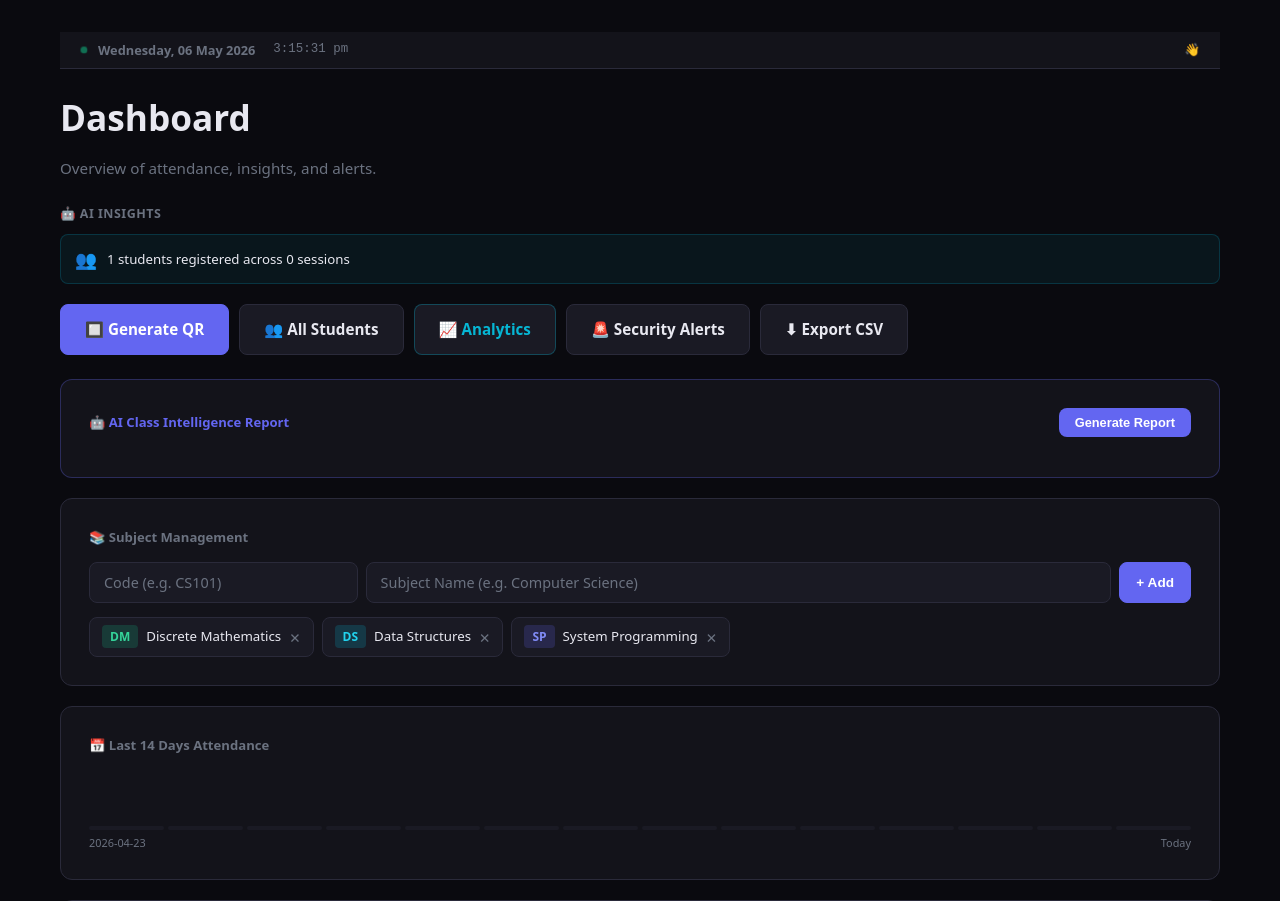
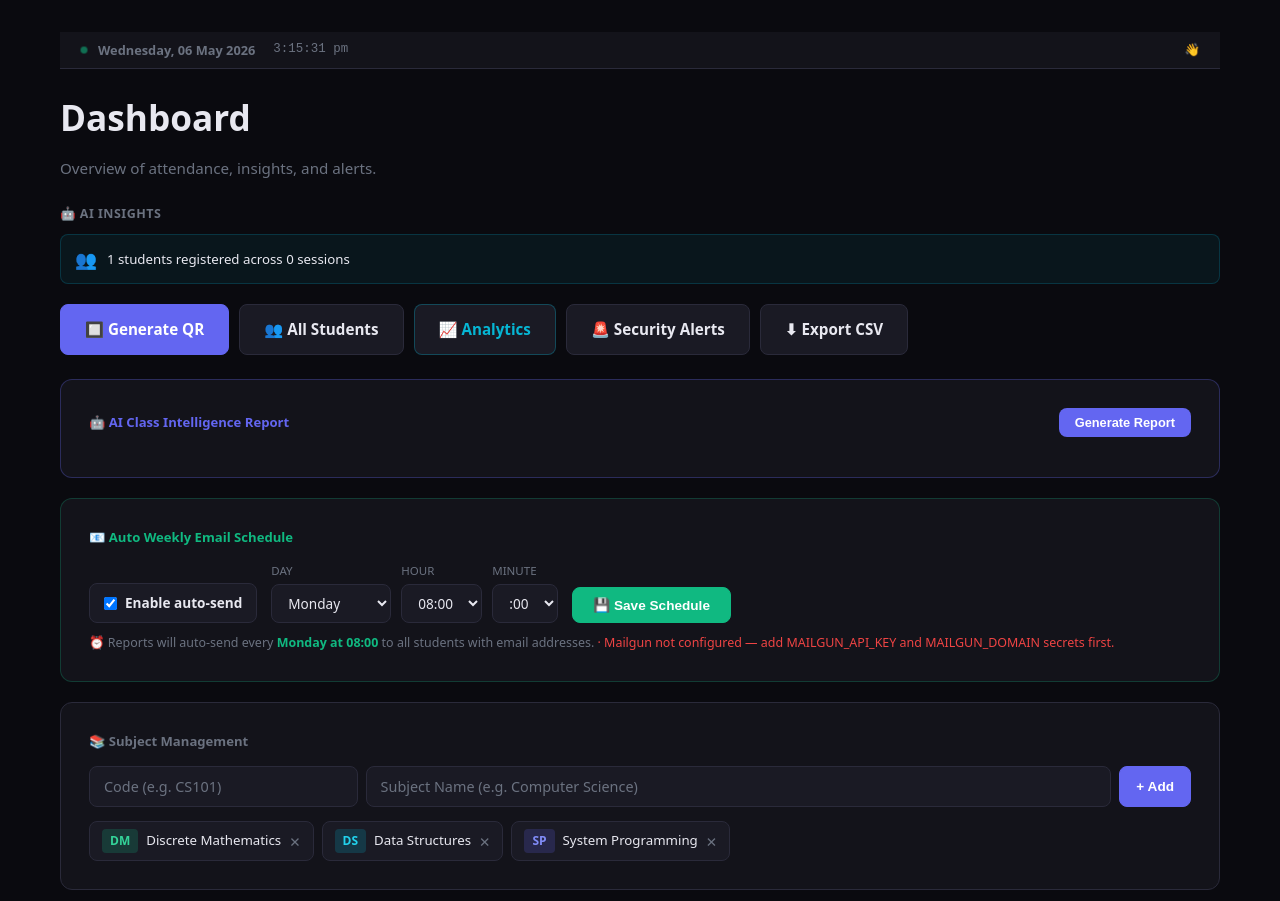
Before and after one commit to AyushKumar200305/qr-attendance-system, a Flask app: page /teacher/dashboard in a window 1280 px wide. Shown: the part 60-961 px from the top of the page. Run offline with Flask 3, Linux system fonts and the light colour scheme; the visitor is signed in with stand-in values (Sample User, id 1); data comes from the database, SQL or seed files in the repository; data that the repository does not hold is empty.

Commit message:
Add automatic weekly email reporting with customizable scheduling
Integrates APScheduler for automated weekly email reports, adds a new `app_settings` table to `database.py` to store schedule configurations (day, hour, minute, enabled), and updates `app.py` with a new route for saving schedule settings and a background job for sending emails. The `teacher_dashboard.html` template is modified to display and allow configuration of the email schedule.

Replit-Commit-Author: Agent
Replit-Commit-Session-Id: 7f016532-52c1-473e-b354-4d2d86b9022c
Replit-Commit-Checkpoint-Type: full_checkpoint
Replit-Commit-Event-Id: cdde19dd-158e-49a5-9b97-23cdac0cbd1e
Replit-Commit-Screenshot-Url: https://storage.googleapis.com/screenshot-production-us-central1/b952a3f1-a059-4d9b-9fa4-5ba6322ebb0b/7f016532-52c1-473e-b354-4d2d86b9022c/78MJX6W
Replit-Helium-Checkpoint-Created: true

```diff
--- a/app.py
+++ b/app.py
@@ -23,7 +23,8 @@ from database import (
     log_scan, make_device_hash, device_already_scanned, get_conn,
     log_anomaly, get_anomalies, get_flagged_attendance,
     get_all_subjects, add_subject, delete_subject,
-    bulk_delete_students, get_advanced_analytics, delete_student
+    bulk_delete_students, get_advanced_analytics, delete_student,
+    get_setting, set_setting, get_email_schedule
 )
 from ml_engine import (
     calculate_risk_score, predict_detention_risk,
@@ -31,6 +32,9 @@ from ml_engine import (
 )
 from qr_generator import encode_qr
 import secrets as secrets_module
+from apscheduler.schedulers.background import BackgroundScheduler
+from apscheduler.triggers.cron import CronTrigger
+import atexit
 
 app = Flask(__name__)
 app.secret_key = os.environ.get('SECRET_KEY', 'qr-attend-industry-2024-xk9mP')
@@ -618,11 +622,13 @@ def teacher_dashboard():
     anomalies = get_anomalies(5)
     subjects  = get_all_subjects()
     has_smtp  = bool(MAILGUN_API_KEY and MAILGUN_DOMAIN)
+    schedule  = get_email_schedule()
     return render_template('teacher_dashboard.html',
         sessions=sessions, subjects=subjects,
         teacher=get_teacher(), today=now_str(),
         insights=insights, heatmap=heatmap,
-        anomalies=anomalies, has_smtp=has_smtp)
+        anomalies=anomalies, has_smtp=has_smtp,
+        schedule=schedule)
 
 
 # ── GENERATE QR ───────────────────────────────────────────────────────────────
@@ -1002,8 +1008,134 @@ def ai_explain_anomaly():
         return jsonify({'error': str(e)}), 500
 
 
+# ── EMAIL SCHEDULE SETTINGS ───────────────────────────────────────────────────
+@app.route('/teacher/email-schedule', methods=['POST'])
+@teacher_required
+def save_email_schedule():
+    enabled = '1' if request.form.get('enabled') else '0'
+    day     = request.form.get('day',    '0').strip()
+    hour    = request.form.get('hour',   '8').strip()
+    minute  = request.form.get('minute', '0').strip()
+    set_setting('email_schedule_enabled', enabled)
+    set_setting('email_schedule_day',     day)
+    set_setting('email_schedule_hour',    hour)
+    set_setting('email_schedule_minute',  minute)
+    _reschedule_email_job()
+    status = 'enabled' if enabled == '1' else 'disabled'
+    flash(f'Auto email schedule saved and {status}.', 'success')
+    return redirect(url_for('teacher_dashboard'))
+
+
+# ── SCHEDULER ─────────────────────────────────────────────────────────────────
+DAY_NAMES = ['Monday','Tuesday','Wednesday','Thursday','Friday','Saturday','Sunday']
+
+def _auto_send_weekly_reports():
+    """Called by APScheduler — sends weekly reports to all students with emails."""
+    with app.app_context():
+        if not MAILGUN_API_KEY or not MAILGUN_DOMAIN:
+            print('[Scheduler] Mailgun not configured, skipping.')
+            return
+        conn = get_conn()
+        students = conn.execute(
+            "SELECT * FROM students WHERE email != '' AND email IS NOT NULL"
+        ).fetchall()
+        conn.close()
+
+        sent = failed = 0
+        for s in students:
+            s = dict(s)
+            records, _ = get_student_stats(s['id'])
+            if not records:
+                continue
+            overall_pct = round(sum(r['percentage'] for r in records) / len(records), 1)
+            week_start  = (datetime.now() - timedelta(days=7)).strftime('%d %b')
+            week_end    = datetime.now().strftime('%d %b %Y')
+
+            rows_html = ''
+            for r in records:
+                color = '#10b981' if r['status']=='safe' else '#f59e0b' if r['status']=='warning' else '#ef4444'
+                rows_html += f"""<tr>
+                  <td style="padding:10px;border-bottom:1px solid #2a2a3a;">{r['name']}</td>
+                  <td style="padding:10px;border-bottom:1px solid #2a2a3a;text-align:center;
+                             font-weight:bold;color:{color};">{r['percentage']}%</td>
+                  <td style="padding:10px;border-bottom:1px solid #2a2a3a;text-align:center;">
+                    {r['attended']}/{r['total']}</td>
+                  <td style="padding:10px;border-bottom:1px solid #2a2a3a;text-align:center;
+                             color:{color};font-weight:bold;">{r['status'].upper()}</td>
+                </tr>"""
+
+            if overall_pct < 60:
+                alert = f'<div style="background:#7f1d1d;border-radius:8px;padding:12px;margin-bottom:16px;color:#fca5a5;">⚠️ <strong>Critical:</strong> Your overall attendance is {overall_pct}%. Immediate improvement required.</div>'
+            elif overall_pct < 75:
+                alert = f'<div style="background:#78350f;border-radius:8px;padding:12px;margin-bottom:16px;color:#fde68a;">⚠️ <strong>Warning:</strong> Your overall attendance is {overall_pct}%. Below the 75% threshold.</div>'
+            else:
+                alert = f'<div style="background:#064e3b;border-radius:8px;padding:12px;margin-bottom:16px;color:#6ee7b7;">✅ Great job! Your overall attendance is {overall_pct}%.</div>'
+
+            html = f"""<!DOCTYPE html>
+            <html><body style="background:#0a0a0f;color:#e8e8f0;font-family:system-ui,sans-serif;margin:0;padding:20px;">
+              <div style="max-width:600px;margin:0 auto;background:#13131a;border-radius:12px;border:1px solid #2a2a3a;overflow:hidden;">
+                <div style="background:#6366f1;padding:24px;text-align:center;">
+                  <h1 style="margin:0;color:#fff;font-size:1.4rem;">📊 Weekly Attendance Report</h1>
+                  <p style="margin:6px 0 0;color:#c7d2fe;font-size:.9rem;">{week_start} – {week_end}</p>
+                </div>
+                <div style="padding:24px;">
+                  <p style="margin-top:0;">Hi <strong>{s['name']}</strong> ({s['roll_no']}),</p>
+                  {alert}
+                  <table style="width:100%;border-collapse:collapse;margin-bottom:16px;">
+                    <thead><tr style="background:#1a1a24;">
+                      <th style="padding:10px;text-align:left;color:#6b7280;font-size:.8rem;">SUBJECT</th>
+                      <th style="padding:10px;text-align:center;color:#6b7280;font-size:.8rem;">%</th>
+                      <th style="padding:10px;text-align:center;color:#6b7280;font-size:.8rem;">CLASSES</th>
+                      <th style="padding:10px;text-align:center;color:#6b7280;font-size:.8rem;">STATUS</th>
+                    </tr></thead>
+                    <tbody>{rows_html}</tbody>
+                  </table>
+                  <p style="font-size:.8rem;color:#6b7280;margin-bottom:0;">This is an automated weekly report from your institution's attendance system.</p>
+                </div>
+              </div>
+            </body></html>"""
+
+            ok, _ = _send_email(
+                s['email'],
+                f"Weekly Attendance Report — {week_start} to {week_end}",
+                html)
+            if ok: sent += 1
+            else:  failed += 1
+
+        set_setting('email_last_sent', datetime.now().strftime('%d %b %Y %H:%M'))
+        print(f'[Scheduler] Weekly reports: {sent} sent, {failed} failed.')
+
+
+scheduler = BackgroundScheduler(daemon=True)
+
+def _reschedule_email_job():
+    """Remove the old job and re-add with current settings."""
+    if scheduler.get_job('weekly_email'):
+        scheduler.remove_job('weekly_email')
+    cfg = get_email_schedule()
+    if cfg['enabled']:
+        scheduler.add_job(
+            _auto_send_weekly_reports,
+            CronTrigger(day_of_week=cfg['day'], hour=cfg['hour'], minute=cfg['minute']),
+            id='weekly_email',
+            replace_existing=True,
+            misfire_grace_time=3600
+        )
+        print(f"[Scheduler] Weekly email scheduled: {DAY_NAMES[cfg['day']]} {cfg['hour']:02d}:{cfg['minute']:02d}")
+    else:
+        print('[Scheduler] Weekly email schedule disabled.')
+
+
+# Start scheduler once (guard against double-start in debug reloader)
+if not scheduler.running:
+    scheduler.start()
+    _reschedule_email_job()
+    atexit.register(lambda: scheduler.shutdown(wait=False))
+
+
 if __name__ == '__main__':
     ip = get_local_ip()
+    cfg = get_email_schedule()
     print("\n" + "="*55)
     print("  QR Attendance System — Industry Edition")
     print("="*55)
@@ -1012,5 +1144,7 @@ if __name__ == '__main__':
     t = get_teacher()
     if t: print(f"\n  Teacher: {t['name']}")
     else: print(f"\n  First run: visit /teacher to set PIN")
+    if cfg['enabled']:
+        print(f"  Auto-email: {DAY_NAMES[cfg['day']]}s at {cfg['hour']:02d}:{cfg['minute']:02d}")
     print("="*55 + "\n")
     app.run(debug=True, host='0.0.0.0', port=5000, use_reloader=False)
--- a/requirements.txt
+++ b/requirements.txt
@@ -15,3 +15,4 @@ python-dotenv
 qrcode[pil]
 reportlab
 requests
+APScheduler
--- a/templates/teacher_dashboard.html
+++ b/templates/teacher_dashboard.html
@@ -71,6 +71,78 @@
     ⏳ Generating AI report...
   </div>
 </div>
+
+<!-- AUTO EMAIL SCHEDULE -->
+<div class="card" style="margin-bottom:20px;border-color:rgba(16,185,129,.25);">
+  <div style="display:flex;justify-content:space-between;align-items:center;margin-bottom:14px;flex-wrap:wrap;gap:8px;">
+    <div style="font-size:.82rem;font-weight:700;color:var(--ok);">📧 Auto Weekly Email Schedule</div>
+    {% if schedule.last_sent %}
+    <div style="font-size:.75rem;color:var(--muted);">Last sent: <strong style="color:var(--ok);">{{ schedule.last_sent }}</strong></div>
+    {% endif %}
+  </div>
+  <form method="POST" action="{{ url_for('save_email_schedule') }}">
+    <div style="display:flex;gap:14px;flex-wrap:wrap;align-items:flex-end;">
+      <label style="display:flex;align-items:center;gap:8px;cursor:pointer;padding:8px 14px;
+             background:var(--surf2);border:1px solid var(--border);border-radius:8px;">
+        <input type="checkbox" name="enabled" id="sched-enabled" style="width:auto;"
+               {% if schedule.enabled %}checked{% endif %}
+               onchange="toggleScheduleFields(this.checked)"/>
+        <span style="font-size:.85rem;font-weight:700;">Enable auto-send</span>
+      </label>
+      <div id="sched-fields" style="display:flex;gap:10px;flex-wrap:wrap;{% if not schedule.enabled %}opacity:.4;pointer-events:none;{% endif %}">
+        <div>
+          <div style="font-size:.72rem;color:var(--muted);margin-bottom:4px;text-transform:uppercase;">Day</div>
+          <select name="day" style="width:auto;padding:8px 12px;font-size:.85rem;">
+            {% for i, d in [('0','Monday'),('1','Tuesday'),('2','Wednesday'),('3','Thursday'),('4','Friday'),('5','Saturday'),('6','Sunday')] %}
+            <option value="{{ i }}" {% if schedule.day == i|int %}selected{% endif %}>{{ d }}</option>
+            {% endfor %}
+          </select>
+        </div>
+        <div>
+          <div style="font-size:.72rem;color:var(--muted);margin-bottom:4px;text-transform:uppercase;">Hour</div>
+          <select name="hour" style="width:auto;padding:8px 12px;font-size:.85rem;">
+            {% for h in range(24) %}
+            <option value="{{ h }}" {% if schedule.hour == h %}selected{% endif %}>
+              {{ '%02d'|format(h) }}:00
+            </option>
+            {% endfor %}
+          </select>
+        </div>
+        <div>
+          <div style="font-size:.72rem;color:var(--muted);margin-bottom:4px;text-transform:uppercase;">Minute</div>
+          <select name="minute" style="width:auto;padding:8px 12px;font-size:.85rem;">
+            {% for m in [0,15,30,45] %}
+            <option value="{{ m }}" {% if schedule.minute == m %}selected{% endif %}>:{{ '%02d'|format(m) }}</option>
+            {% endfor %}
+          </select>
+        </div>
+      </div>
+      <button type="submit" class="btn btn-ok" style="padding:9px 20px;font-size:.85rem;flex-shrink:0;">
+        💾 Save Schedule
+      </button>
+    </div>
+    {% if schedule.enabled %}
+    <div style="margin-top:10px;font-size:.78rem;color:var(--muted);">
+      ⏰ Reports will auto-send every
+      <strong style="color:var(--ok);">
+        {{ ['Monday','Tuesday','Wednesday','Thursday','Friday','Saturday','Sunday'][schedule.day] }}
+        at {{ '%02d'|format(schedule.hour) }}:{{ '%02d'|format(schedule.minute) }}
+      </strong>
+      to all students with email addresses.
+      {% if not has_smtp %}
+      <span style="color:var(--bad);"> · Mailgun not configured — add MAILGUN_API_KEY and MAILGUN_DOMAIN secrets first.</span>
+      {% endif %}
+    </div>
+    {% endif %}
+  </form>
+</div>
+<script>
+function toggleScheduleFields(on) {
+  const f = document.getElementById('sched-fields');
+  f.style.opacity         = on ? '1'    : '.4';
+  f.style.pointerEvents   = on ? 'auto' : 'none';
+}
+</script>
 
 <!-- SUBJECT MANAGEMENT -->
 <div class="card" style="margin-bottom:20px;">
```
Also changed, not shown: database.py (+37 -0 lines).
